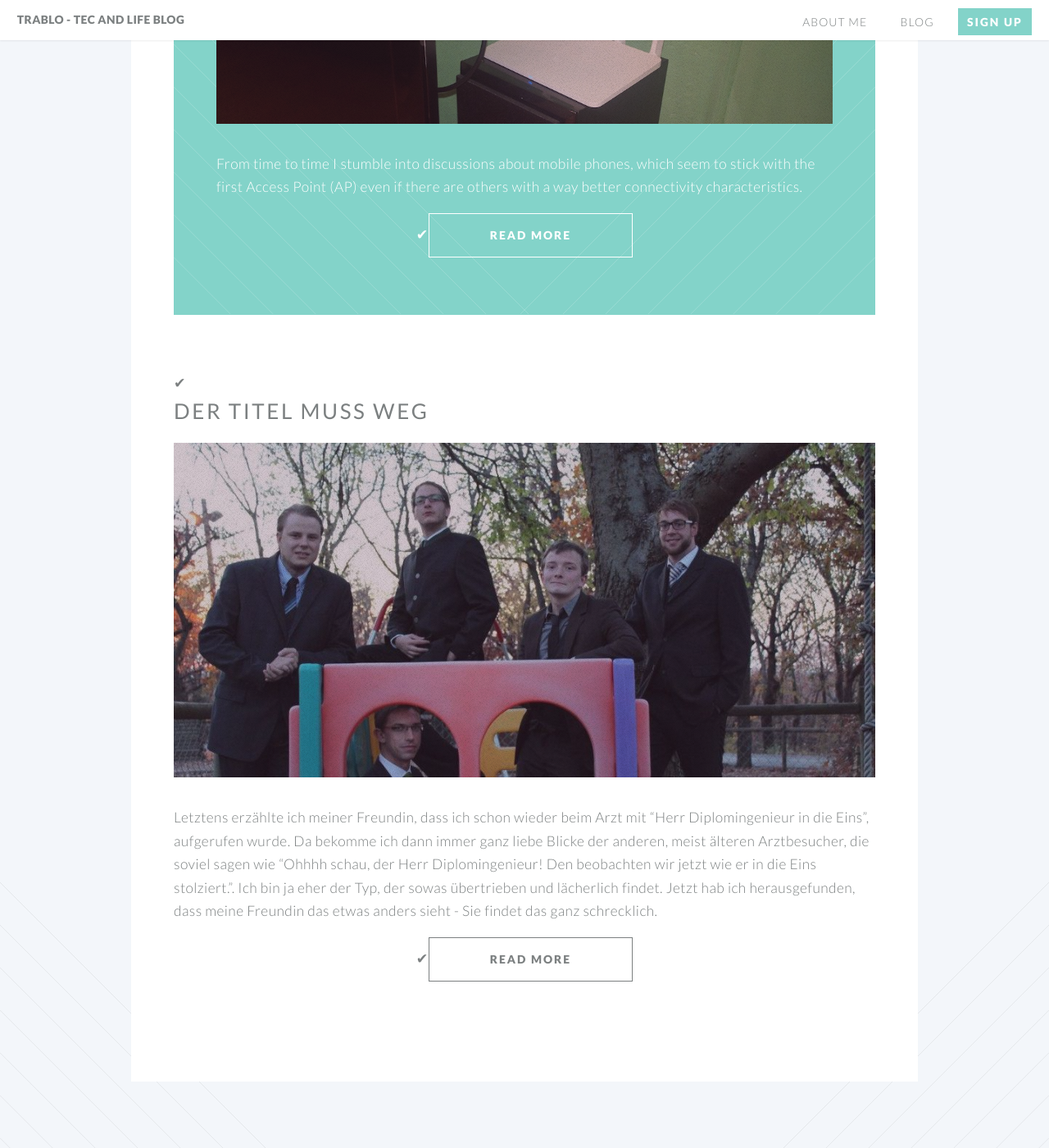
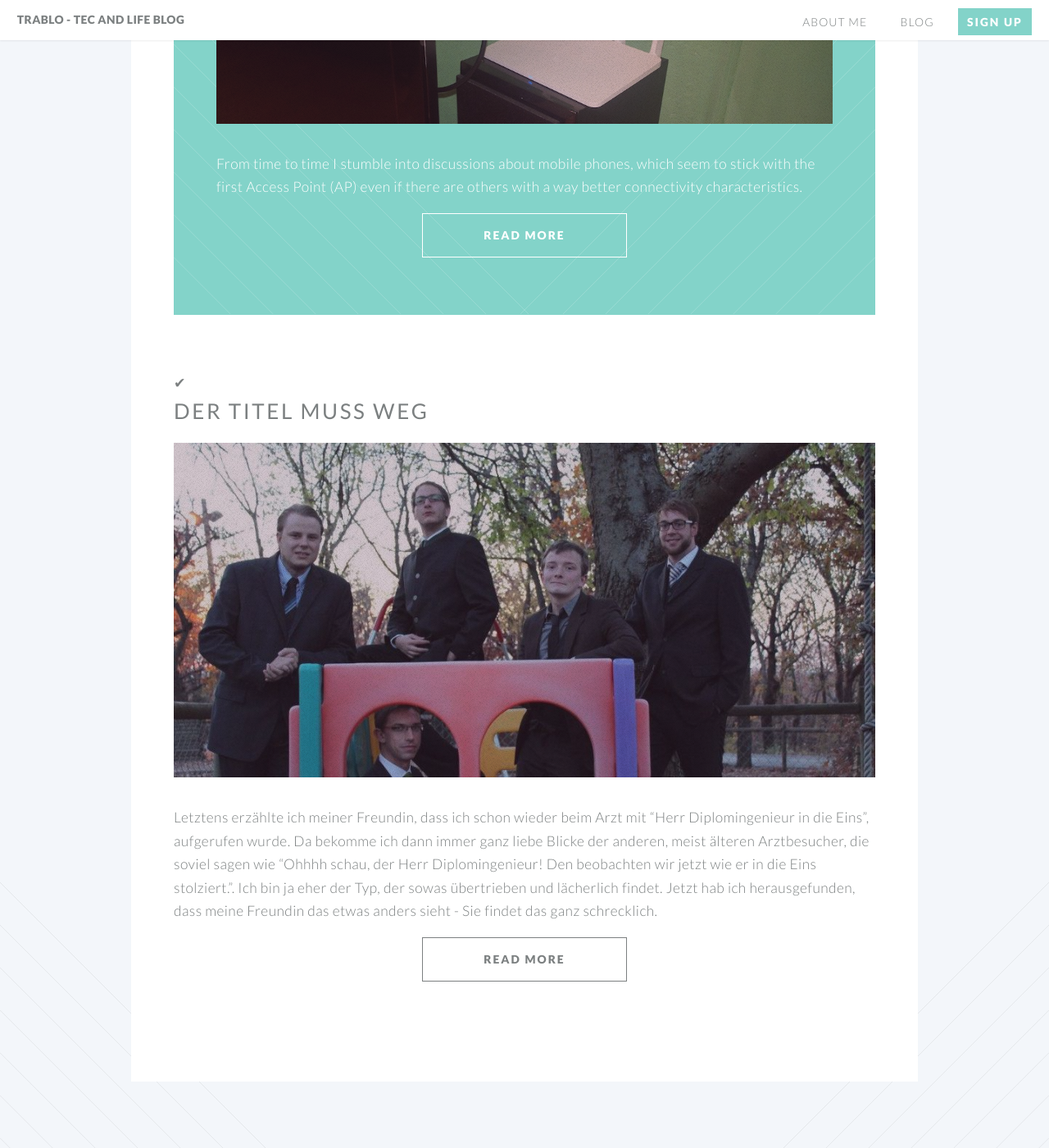
Before and after one commit to ksrimmy/blog, a Jekyll site: the page built from index.html, in a window 1280 px wide and 1400 px high, scrolled down 2259 px. Shown: the whole window at 82% size. Built offline with Jekyll 4.4.1, drawn with Linux system fonts in a browser that asks for light colours.

Commit message:
added li indicator

```diff
--- a/css/style.css
+++ b/css/style.css
@@ -1113,6 +1113,6 @@
 		}
 	}
 
-	section > ul > li:before {
+	section.style4 > ul > li:before {
 		content: "✔";
 	}
```
